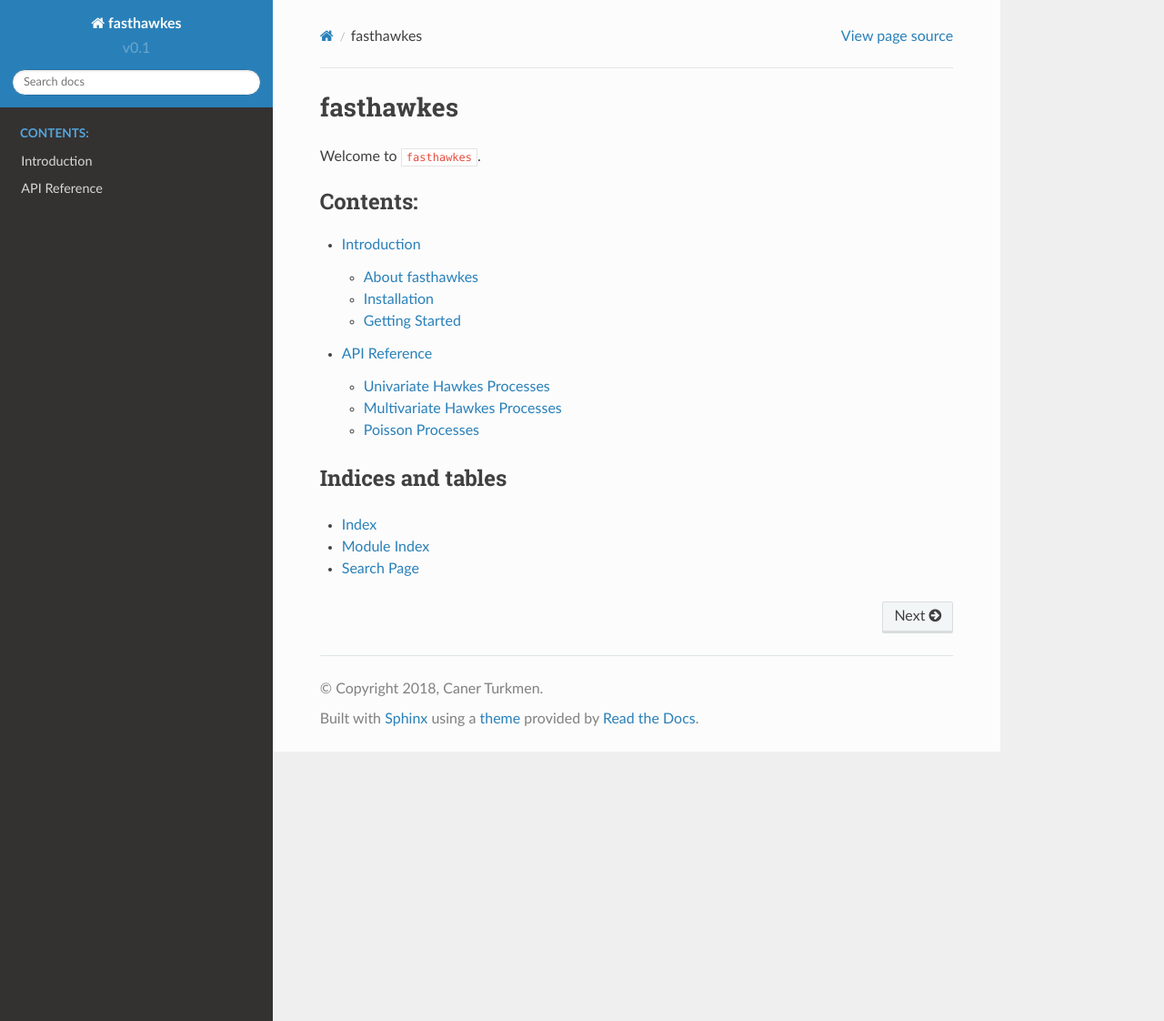
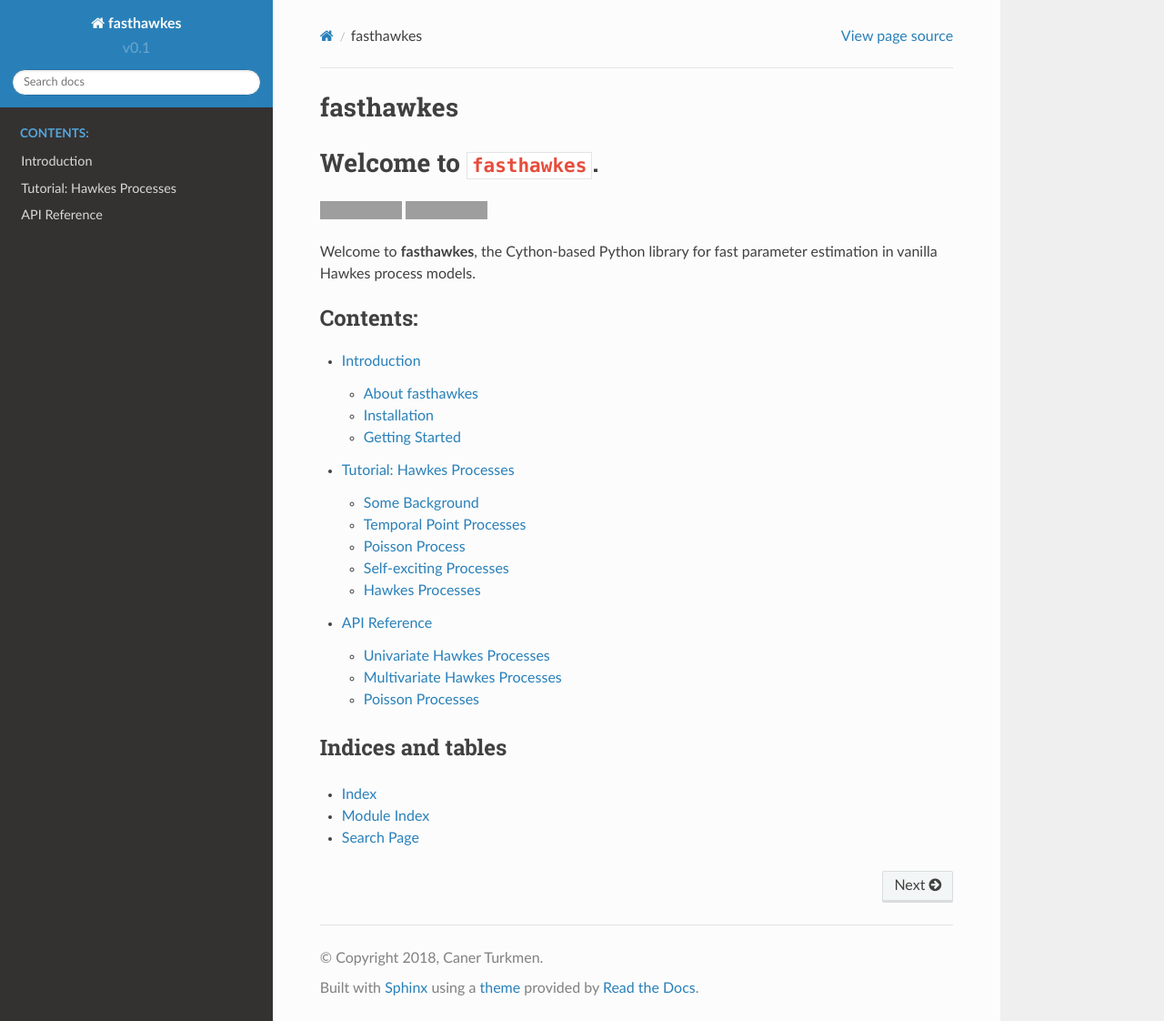
Before and after one commit to canerturkmen/hawkeslib, a Sphinx documentation site: the page built from docs/source/index.rst, in a window 1280 px wide and 1122 px high. Shown: the whole window at 91% size. Built offline with Sphinx 7.4.7 and the Read the Docs theme 2.0.0, drawn with Linux system fonts in a browser that asks for light colours; some of the changed lines change nothing that is shown; grey boxes are pictures that could not be loaded.

Commit message:
added tutorial and revised documentation

```diff
--- a/docs/source/index.rst
+++ b/docs/source/index.rst
@@ -7,12 +7,21 @@
 ==========
 
 Welcome to ``fasthawkes``.
+=======
+.. image:: https://travis-ci.org/canerturkmen/fasthawkes.svg?branch=master
+   :target: https://travis-ci.org/canerturkmen/fasthawkes
+.. image:: https://img.shields.io/badge/License-MIT-yellow.svg
+   :target: https://opensource.org/licenses/MIT
+
+Welcome to **fasthawkes**, the Cython-based Python library for fast parameter
+estimation in vanilla Hawkes process models.
 
 .. toctree::
     :maxdepth: 3
     :caption: Contents:
 
     intro
+    tutorial
     api
 
 Indices and tables
--- /dev/null
+++ b/docs/source/tutorial.rst
@@ -0,0 +1,481 @@
+
+Tutorial: Hawkes Processes
+==========================
+
+Here we present an informal introduction to the ideas and theory
+behind self-exciting (Hawkes) processes. We assume the reader has some
+familiarity with statistics and machine learning. However, rather than
+walking the reader through heavy math, we try to highlight the intuition
+of Hawkes and its potential application areas.
+
+Some Background
+---------------
+
+Many natural phenomena of interest, to machine learning as well as other
+disciplines, include **time** as a central dimension of analysis. A key
+task, then, is to capture and understand statistical relationships along
+the timeline. "Workhorse" models addressing *temporal* data are
+collected under *time-series analysis*. Such models often divide time
+into equal-sized buckets, associate quantities with each such bucket on
+which the models operate. This is the *discrete-time* formalism that
+appears in many models familiar in machine learning such as
+Kalman filters and hidden Markov models, as well as common models in
+econometrics and forecasting such as ARIMA or exponential smoothing.
+
+Say we are provided the timestamps of all "price jumps" in a financial
+market. Exploring
+this data set from a temporal standpoint, we often take the path of
+"aggregating" statistics on a uniform time grid, and running models on
+these aggregates. Concretely, take "millisecond" timestamps of financial
+market price events:
+
+.. code:: ipython2
+
+    %matplotlib inline
+    import numpy as np
+    import pandas as pd
+    from matplotlib import pyplot as plt
+
+    # here are the "timestamps"
+    df = pd.read_csv("example_data_top4.csv", header=None)
+    ar = np.array(df.loc[:, 1])
+
+    print ar
+
+
+.. parsed-literal::
+
+    [     56      56      59 ... 8199797 8199798 8199984]
+
+
+Below, we aggregate them to 1 second intervals --collecting the number of
+"events" at each interval-- to arrive at a familiar
+"time-series" plot.
+
+.. code:: ipython2
+
+    # here is the "aggregated" time series plot
+    bc = np.bincount(np.floor(ar / 1000.).astype(int))
+
+    plt.figure(figsize=(15,2))
+    plt.title("Number of Price Jumps, by 1sec intervals")
+    plt.xlabel("seconds")
+    _ = plt.plot(bc[:100], 'k-')
+
+
+
+.. image:: output_3_0.png
+
+
+There are many reasons to prefer discrete-time models. First,
+data may only be collected by a real-world observer (system) in uniform
+grids of time -- and no more granular data is available. Then, of
+course, more sophisticated models are of little use. Second, these
+models might be just enough to explain temporal relationships.
+
+However, many real-world data are available with timestamps. That is,
+they correspond to discrete events in *continuous time*. The analyst's
+job, then, is to better explain granular temporal relationships, and
+answer questions like "when is the next *event* going to occur?", or
+"how many events do we expect in the *next* 5 minutes?". By basing the
+analysis on a formalism of continuous time (events can occur at any
+time) and discrete events (occurrences are *instantaneous*) , the
+answers to such questions are unlocked. Furthermore, the framing of the
+analysis does not depend on arbitrary discretizations of data, that may
+well lead to loss of valuable information.
+
+Plotting the occurrences themselves, this is more intuitive. Each "point"
+in the graph is a unique data point, and an arbitrary time "grid" would
+lead to loss of information.
+
+.. code:: ipython2
+
+    plt.figure(figsize=(15,2))
+    plt.title("Price jumps")
+    plt.xlabel("milliseconds")
+    _ = plt.plot(ar[:100], np.ones(100), 'k.')
+
+
+
+.. image:: output_5_0.png
+
+
+Temporal Point Processes
+------------------------
+
+For dealing with the data above, we will need a few definitions.
+**Stochastic processes** are defined as (often *infinite*) collections
+of random variables. We will also equip this collection with an *index
+set*. For instance, formalizing a model for the "discrete-time" data
+above, we could write :math:`\{X_t\}_{t=0}^\infty, t \in \mathbb{Z_+}`.
+Here :math:`X_t` make up the collection while :math:`\mathbb{Z_+}` is
+the *index set*. The specific dependence (or rather, independence)
+structure, and other parametric assumptions of relationships among
+:math:`\{X_t\}` determine the stochastic process. Note here that a *random
+variate*, or a *realization* of the process is the entire trajectory
+determined by values taken by all :math:`X_t` (often part of which we
+observe).
+
+Things are slightly more interesting when the index set is
+:math:`\mathbb{R}`. Interpreting the index set as time again, we
+have arrived at *continuous-time* processes.
+Each realization from the process now completely
+determines a *function* on domain :math:`\mathbb{R}`. In machine
+learning, a **Gaussian process** is one such example. A staple of
+quantitative finance, the **Wiener process** (Brownian motion) is another
+example.
+
+.. code:: ipython2
+
+    ar_bm = np.cumsum(np.random.randn(1000) * 0.5**2)
+    plt.figure(figsize=(15,2))
+    plt.title("Brownian Motion")
+    _ = plt.plot(ar_bm, 'g-')
+
+
+
+.. image:: output_7_0.png
+
+
+Drawing *realizations* from both Gaussian and Wiener processes (a
+stylized example above), we end up with *functions*
+:math:`f: \mathbb{R} \rightarrow \mathbb{R}`. For our purposes, of
+modeling discrete events, let us restrict this family of possible
+functions to a special class of step functions defined on
+:math:`\mathbb{R}`. Namely, we will deal with functions
+:math:`N: \mathbb{R_+} \rightarrow \mathbb{Z_+}`, which are step
+functions such that :math:`s > t` implies :math:`N(s) \ge N(t)`. We call
+such processes **counting processes**.
+
+One possible counting process realization is presented below.
+Intuitively, the name already suggests one interpretation close to what
+we are looking for. We can simply take :math:`N(t)` to correspond to the
+"number of occurrences" up to time :math:`t`. This also suggests that
+with every counting process, we can associate a probability distribution
+over *points* on a timeline. This correspondence is also represented in
+the figure below. (A technical note here. In making this jump from
+counting processes to points, we will assume hereforth that no two
+points coincide, *almost surely*. In practice, this is rarely an issue.)
+
+This is one way to define **temporal point processes**, a probability
+distribution such that each draw is a collection of points on the real
+line (often the "timeline"). Each "point" will correspond to an "event
+occurrence" in our example above, and we will use these theoretical
+devices to explore how "event occurrences" are dispersed throughout
+time.
+
+.. code:: ipython2
+
+    ar_pp = sorted(np.random.rand(np.random.poisson(20)) * 100)
+    f = plt.figure(figsize=(15,2))
+
+    plt.step(ar_pp, np.cumsum(np.ones_like(ar_pp)))
+    plt.ylabel("$N(t)$")
+    plt.xlabel('$t$')
+    _ = plt.plot(ar_pp, np.zeros_like(ar_pp), 'k.')
+
+
+
+.. image:: output_9_0.png
+
+
+Poisson Process
+---------------
+
+We start with the simplest temporal point process, the **Poisson
+process**. Poisson processes have been described as the *simplest*
+process, the process with *complete randomness* [1]_, or by
+Robert Gallager as "the process for which everything we could wish to be
+true, is true".
+
+The Poisson process is characterized by complete independence. Other
+than the point process being *simple* (no two points coincide), the
+defining property of Poisson processes is as follows:
+
+    The number of occurrences on *any two disjoint intervals* is
+    **independent**
+
+The following property is often given in the *definition* of Poisson
+processes. Surprisingly, this property is in fact a consequence of the
+property above (and some other more technical assumptions).
+
+    The number of occurrences on an interval :math:`A` **follows the
+    Poisson distribution**,
+
+    .. math::  N(A) \sim \mathcal{Po}(\xi(A))
+
+Here we have let :math:`N(A)` denote the number of points on the
+interval A, which is itself a random variable of course.
+:math:`\mathcal{Po}` denotes the Poisson distribution. :math:`\xi` is a
+bit more tricky. It is a *measure* on :math:`\mathbb{R}`, such that it
+takes nonnegative values, satisfies :math:`\xi(\emptyset) = 0`, and the
+sum of measures of disjoint sets is equal to the measure of the union of
+such sets. For our purposes, however, let us take
+
+.. math::
+
+
+   \xi(A) = \int_A dt \lambda(t),
+
+where
+
+.. math::
+
+
+   \begin{align}
+   \lambda(t) &= \lim_{\Delta t \downarrow 0} \Delta t^{-1} \mathbb{E} N(t, t + \Delta t) \\
+              &= \lim_{\Delta t \downarrow 0} \Delta t^{-1} \mathbb{P} \{N(t, t + \Delta t) > 0\} .
+   \end{align}
+
+We define the function :math:`\lambda`, the **intensity function**. For
+those familiar with probability theory, it should resemble
+the *density* function. One way to think about it is that
+:math:`\lambda(t)` defines (in the limit) the probability that there is
+an occurrence in the infinitesimal interval after time :math:`t`. So the
+higher :math:`\lambda(t)`, the higher the probability of observing
+points in and around :math:`t` (assuming :math:`\lambda(t)` is smooth
+and nice). Let us finally note that the equality above is possible due
+to our assumption of simplicity -- no two points can land on this
+infinitesimal interval.
+
+Let's take a step back and recap.
+
+- We define a Poisson process with a function :math:`\lambda(t) > 0, \forall t`.
+- Say we have two intervals, :math:`A, B \subset \mathbb{R}`. The number of occurrences in these
+  intervals will be Poisson distributed with :math:`N(A) \sim \int_A \lambda(t)dt`, and
+  :math:`N(B) \sim \int_B \lambda(t)dt`.
+- Most importantly, :math:`N(A), N(B)` are independent variables for all :math:`A \cap B = \emptyset`.
+- Higher intensity functions :math:`\lambda(t)`, as expected, are associated with higher
+  probabilities of event occurrences.
+
+As a concrete example, take the following draws from a Poisson process
+with :math:`\lambda(t) = \exp(\sin t))`
+
+.. code:: ipython2
+
+    a = np.linspace(0, 100, 10000)
+    lt = np.exp(np.sin(a))
+
+    plt.figure(figsize=(15, 2))
+    plt.plot(a, lt, 'b-')
+    plt.yticks([])
+
+    for k in range(3):
+        count = np.random.poisson(3 * 100)
+        smp = [x for x in sorted(np.random.rand(count) * 100) if np.random.rand() * 3 < np.exp(np.sin(x))]
+        plt.plot(smp, np.ones_like(smp) * -1 * k, 'k.')
+
+
+
+.. image:: output_12_0.png
+
+
+Above, the blue line represents the intensity function
+:math:`\lambda(t)`, while each row of black dots is a draw from the
+Poisson process. Note how the dots have a higher tendency to appear near
+"peaks" of the intensity function.
+
+That being said, however, the appearance of dots is completely
+independent. Informally, given :math:`\lambda(t)`, each event occurs
+independently and is not affected by whether there are other events in
+its vicinity.
+
+An important special case of the Poisson process is when the intensity
+function is constant, i.e. :math:`\lambda(t) = \mu`. We call this
+special case a **homogeneous** Poisson process, and it is further
+characterized by *stationarity*. Informally, the probability that a
+point occurs in the vicinity of :math:`t` is constant, making it equally
+likely for points to appear anywhere along the timeline. Concretely,
+samples from this process would look like (for :math:`\lambda(t) = 3)`:
+
+.. code:: ipython2
+
+    a = np.linspace(0, 100, 10000)
+    lt = np.ones_like(a) * 3
+
+    plt.figure(figsize=(15, 2))
+    plt.plot(a, lt, 'b-')
+    plt.yticks([])
+
+    for k in range(3):
+        count = np.random.poisson(3 * 100)
+        smp = np.random.rand(count) * 100
+        plt.plot(smp, np.ones_like(smp) * -1 * k, 'k.')
+
+
+
+.. image:: output_15_0.png
+
+
+We implement homogeneous Poisson processs in
+:class:`fasthawkes.PoissonProcess`.
+
+Poisson processes underlie many applications, for example in queueing theory.
+There, however, people or packets arriving in a queue can reasonably be expected
+to obey independence.
+In many other applications, however, the independence
+assumption fails basic intuition about the domain. For instance,
+major financial events are known to draw (excite) others like them.
+Earthquakes not only occur stochastically themselves, but stochastically
+trigger others.
+In these domains, we understand, that Poisson processes
+lead to an oversimplification. We must work with a more expressive class of
+models.
+
+Self-exciting Processes
+-----------------------
+
+Until now we used the real line on which we defined our point process
+only rather casually to represent time.
+The same set :math:`\mathbb{R}` can be used to represent distance on a
+fault line, or depth for example; when carrying out a "cross-sectional"
+analysis of earthquakes.
+Here, we will start assigning some meaning to time.
+
+We are looking for ways to break the independence assumption and somehow
+let event occurrences depend on others.
+A very natural way to do this is to let the "future" (the rest of the real line deemed not observed)
+depend on the past.
+Concretely, on :math:`\mathbb{R}`, we will let :math:`\lambda(t)`
+depend on the occurrences in :math:`[0, t)`.
+
+In Poisson processes, the intensity function :math:`\lambda(t)` was deterministic.
+Here, let us introduce :math:`\lambda^*(t)`, the *conditional intensity* function.
+:math:`\lambda^*(t)` determines the probability of a point occuring in the infinitesimal interval after :math:`t`,
+*given* the events that have *occurred* until :math:`t` (the asterisk will serve as a reminder of this conditioning).
+In reality, :math:`\lambda^*(t)` is a function of :math:`t`, as well as the occurrences :math:`\{t_i | t_i < t\}`.
+
+Let's not get into details here, but it is a fundamental result in the
+general theory of temporal point processes [1]_ that we can take
+:math:`\lambda^*(t)`, and under a
+set of mild conditions this will lead to a well-defined point process.
+Furthermore, such a characterization will enable simplified calculations
+of likelihood and will be interpretable. See [1]_ chap. 7 for
+further details.
+
+Processes defined as above have been called *evolutionary*,
+**self-modulating**, or *conditional intensity* point processes [1]_, [2]_.
+In cases where a point occurrence only *increases* future :math:`\lambda^*(t)`, another term
+is more appropriate: **self-exciting**.
+
+Hawkes Processes
+----------------
+
+Hawkes processes [3]_ are often the first and most popular
+example to evolutionary processes. The (univariate) Hawkes process is
+defined by the conditional intensity function
+
+.. math::
+
+
+   \lambda^*(t) = \mu + \sum_{t_i < t} \varphi(t - t_i).
+
+Let's take a minute to break this equation down. At any moment
+:math:`t`, the conditional intensity function is at least
+:math:`\mu > 0`, the *background intensity*. However, it also depends
+*linearly* on effects of events that have occurred before
+time :math:`t`. Namely, this dependence is through a *triggering kernel*
+function :math:`\varphi(.)`, a function of the *delay* :math:`t - t_i`
+between the current time and the timestamp of the previous event. Note
+that :math:`\varphi` is nonnegative
+(:math:`\varphi(x) \ge 0, \forall x \ge 0` and *causal*
+:math:`\varphi(x) = 0, \forall x < 0`. It is usually a monotonically
+decreasing function (such as exponential decay, or power-law decay).
+
+Thinking the other way around, the function can be interpreted as
+follows. Each event that occurs stochastically at a time :math:`t_i`
+adds additional intensity to the process. This added effect often
+*decays* throughout time (as governed by :math:`\varphi`). In other
+words, every new occurrence *excites* the process, hence
+*self-exciting*.
+
+The most commonly used kernel function is an exponential decay
+:math:`\varphi(x) = \alpha \beta \exp (-\beta x)`. Note that this
+factorized form, with :math:`\int \beta \exp (-\beta x) = 1`, leads to a
+convenient interpretation. :math:`\alpha > 0` is known as the
+*infectivity factor*, and defines the *average* number of new
+occurrences excited by any given occurrence.
+:math:`\beta \exp (-\beta x)`, on the other hand is simply the
+exponential density function that governs the probability distribution
+of *delays* between events that excite each other. This is why it is
+also called the delay *density*.
+
+Below is a graphical representation of :math:`\lambda^*(t)`. Observe how
+the intensity is *stochastically* excited by each new arriving
+occurrence.
+
+.. code:: ipython2
+
+    from fasthawkes import UnivariateExpHawkesProcess
+
+    mu, alpha, beta = .1, .2, .1
+    uv = UnivariateExpHawkesProcess()
+    uv.set_params(mu, alpha, beta)
+    smp = uv.sample(100)
+
+    lda_ar = [mu + np.sum(alpha * beta * np.exp(-beta * (x - smp[smp < x]))) \
+              for x in np.arange(0, 100, .1)]
+
+    plt.figure(figsize=(15,2))
+    plt.ylabel("$\lambda^*(t)$")
+    plt.xlabel("$t$")
+    plt.plot(smp, np.ones_like(smp) * .1, 'k.')
+    _ = plt.plot(np.arange(0, 100, .1), lda_ar, 'b-')
+
+
+
+.. image:: output_19_0.png
+
+
+So far, we discussed "univariate" Hawkes processes. We could assume,
+however, that each event occurrence bears a discrete *mark* or label
+from a finite set. Concretely, going back to our financial example,
+event occurrences can belong to different types or assets. In this case,
+one could view the system not only as a single stochastic process, but a
+finite array of interacting, or *mutually-exciting* temporal point
+processes.
+
+Assume observed data is now available as a set of ordered pairs
+:math:`\{(t_i, c_i)\}` where :math:`t_i \in \mathbb{R_+}` are the
+timestamps, and :math:`c_i \in \{0, 1, \dots, K\}` are identifiers for
+which process a given occurrence belongs to. We formalize a
+**multivariate Hawkes process** using set of conditional intensity
+functions
+
+.. math::
+
+
+   \lambda^*_k(t) = \mu_k + \sum_l \sum_{t_j < t, c_j \in l} \varphi_{l, k} (t - t_j).
+
+where :math:`l, k \in \{0, 1, \dots, K\}` Intuitively, now each process is
+not only *self-excitatory* but also
+excited by events from other processes. Once again, it is common to take
+a factorized kernel of the form
+
+.. math::
+
+   \varphi_{l, k}(x) = A_{l, k} \theta \exp(-\theta x),
+
+where now :math:`A` is interpreted as the *infectivity matrix*, and
+:math:`A_{l, k}` is interpretable as the expected number of further
+type-\ :math:`k` events that will be caused by events of type :math:`l`.
+
+Likelihood computation, parameter estimation and inference problems in
+the backdrop of Hawkes processes are not trivial, but they are beyond the scope
+of this short introduction.
+See [4]_, [5]_ for extensive surveys with a more rigorous treatment of
+Hawkes processes.
+Most implementations in this library, and their corresponding API documentation refer
+to the standard terminology set out in these works.
+
+**References**
+
+.. [1] Daley, D. J., and D. Vere-Jones. "An Introduction to the Theory of Point Processes:
+   Volume I: Elementary Theory and Methods."
+.. [2] Cox, David Roxbee, and Valerie Isham. Point processes. Vol. 12. CRC Press, 1980.
+.. [3] Hawkes, Alan G. "Point spectra of some mutually exciting point processes." Journal of the Royal
+   Statistical Society. Series B (Methodological) (1971): 438-443.
+.. [4] Bacry, Emmanuel, Iacopo Mastromatteo, and Jean-François Muzy. "Hawkes processes in finance."
+   Market Microstructure and Liquidity 1.01 (2015): 1550005.
+.. [5] Laub, Patrick J., Thomas Taimre, and Philip K. Pollett. "Hawkes processes." arXiv preprint
+   arXiv:1507.02822 (2015).
```
Also changed, not shown: docs/source/output_12_0.png (added), docs/source/output_15_0.png (added), docs/source/output_19_0.png (added), docs/source/output_2_0.png (added), docs/source/output_3_0.png (added), docs/source/output_5_0.png (added), docs/source/output_7_0.png (added), docs/source/output_9_0.png (added).
